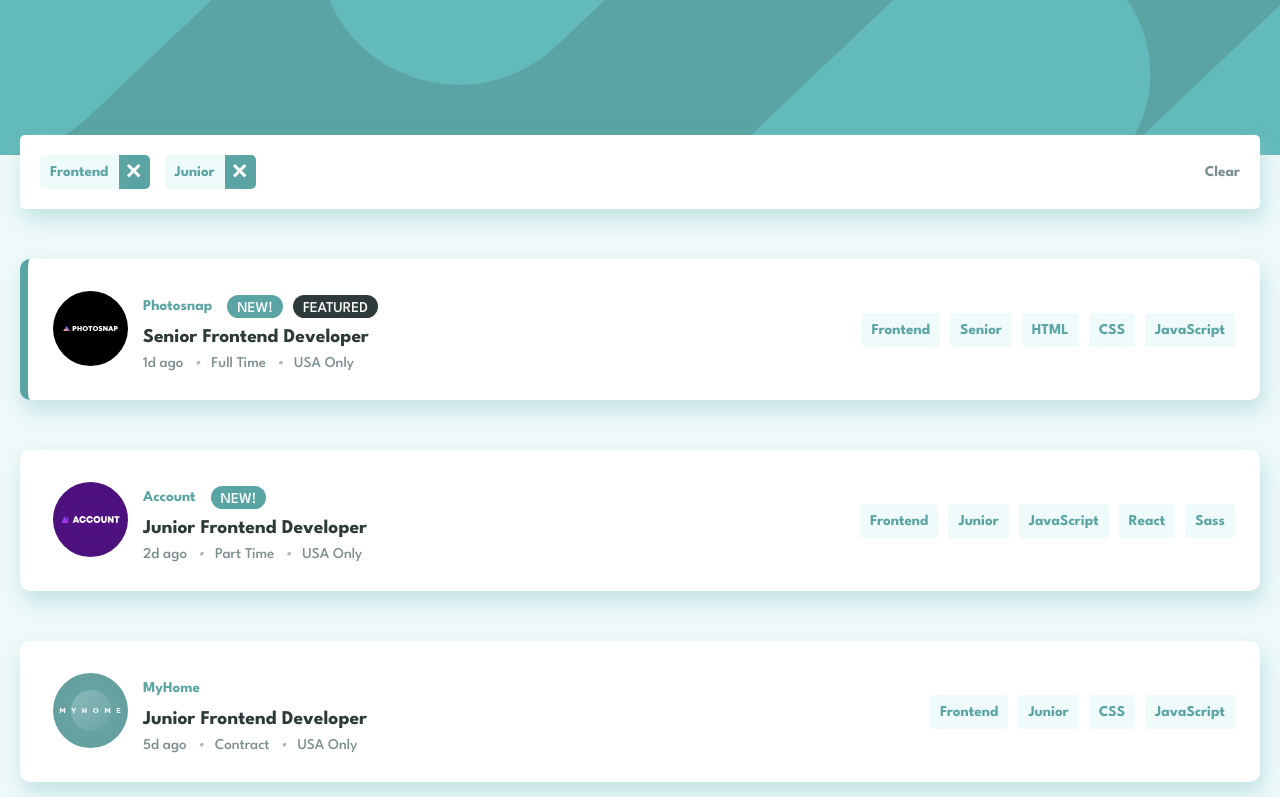
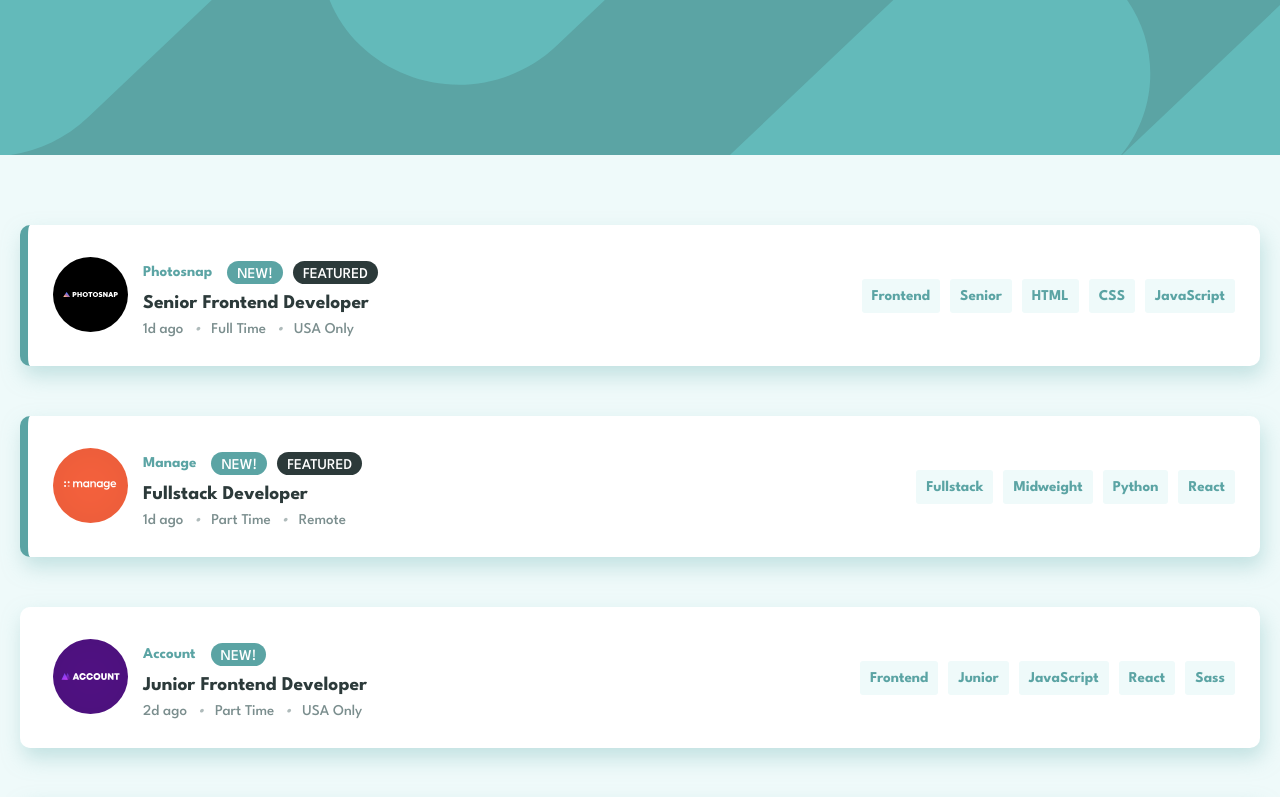
Before and after one commit to polymahh/static-job-listings, a React (Create React App) app: page / in a window 1280 px wide. Shown: the top 797 px of the page. Built offline with nearby package versions, Linux system fonts and the light colour scheme.

Commit message:
fixed bugs

```diff
--- a/src/App.jsx
+++ b/src/App.jsx
@@ -3,7 +3,7 @@ import MyContext from './MyContext';
 import Home from './pages/Home';
 
 function App() {
-  const [tags, setTags] = useState(['Frontend', 'Junior']);
+  const [tags, setTags] = useState([]);
 
   const clearTags = () => {
     setTags([]);
--- a/src/index.css
+++ b/src/index.css
@@ -169,6 +169,9 @@ button{
     border: none;
 }
 
+.position{
+    cursor: pointer;
+}
 
 @media (min-width:850px){
     header{
--- a/src/pages/Home.jsx
+++ b/src/pages/Home.jsx
@@ -14,11 +14,13 @@ function Home() {
   const search = (data) =>
     data.filter((comp) => {
       const jobTags = keys.map((key) => comp[key]).flat();
-      return jobTags.some((tag) => tags.includes(tag));
+      return tags.every((tag) => jobTags.includes(tag));
     });
 
   useEffect(() => {
-    setFiltered(search(companies));
+    if (tags[0]) {
+      setFiltered(search(companies));
+    } else setFiltered(companies);
   }, [tags]);
 
   return (
```
